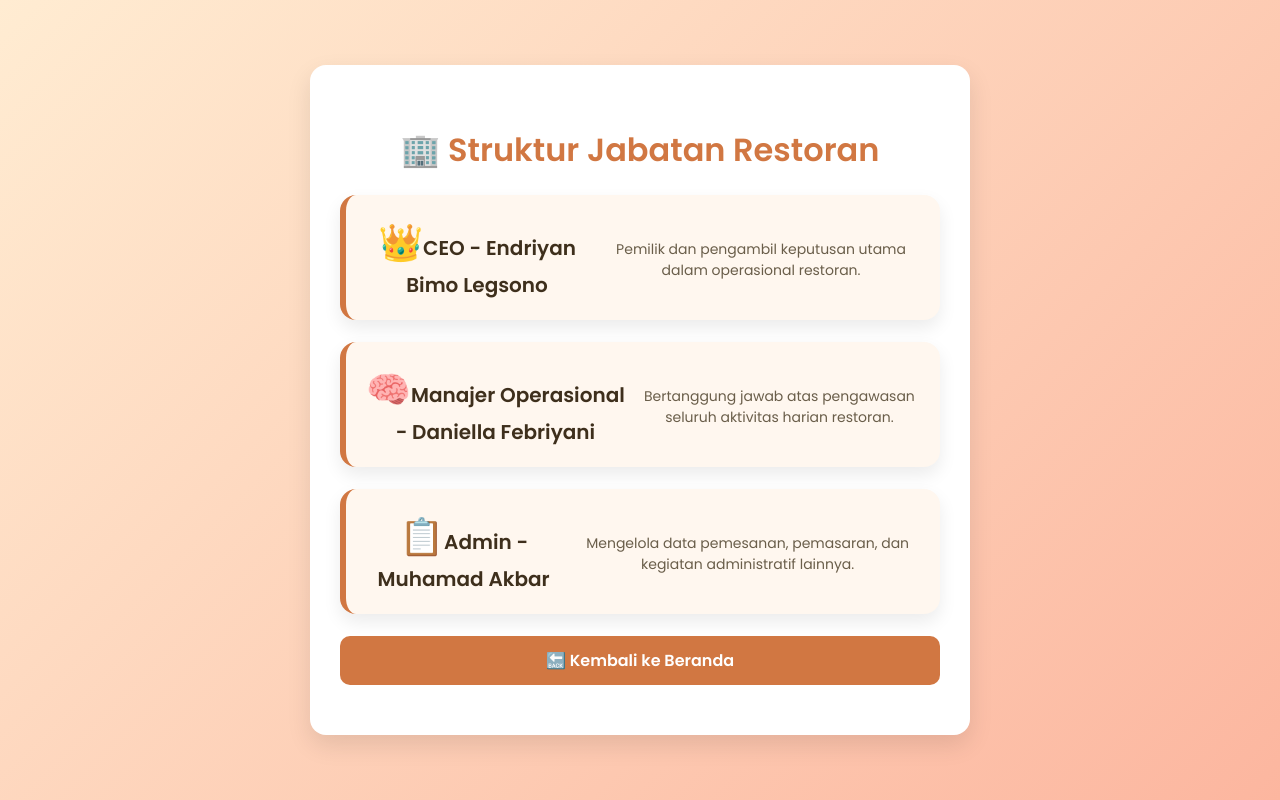
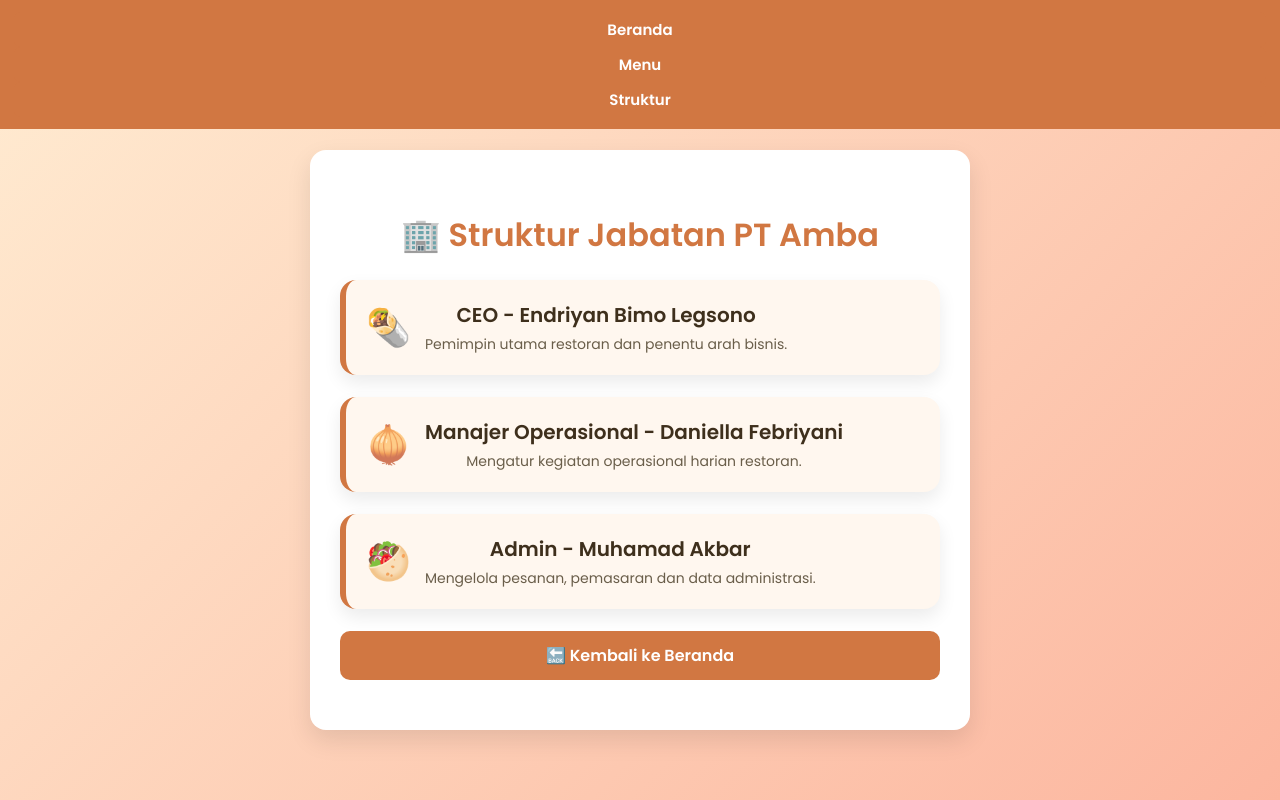
Before and after one commit to Swrizzz/PT-Amba, a plain HTML site: page jabatan.html in a window 1280 px wide. Drawn offline with Linux system fonts and the light colour scheme.

Commit message:
Refactor job structure section in jabatan.html

```diff
--- a/jabatan.html
+++ b/jabatan.html
@@ -5,32 +5,47 @@
   <meta name="viewport" content="width=device-width, initial-scale=1.0"/>
   <title>Struktur Jabatan - PT Amba</title>
 
-  <!-- FONT -->
   <link href="https://fonts.googleapis.com/css2?family=Poppins:wght@400;600&display=swap" rel="stylesheet">
-
-  <!-- STYLE CSS -->
   <link rel="stylesheet" href="style.css">
 </head>
 <body>
-  <div class="container">
-    <h1>🏢 Struktur Jabatan Restoran</h1>
+
+  <!-- NAVBAR -->
+  <div class="navbar">
+    <a href="index.html">Beranda</a>
+    <a href="menu-makanan.html">Menu</a>
+    <a href="jabatan.html">Struktur</a>
+  </div>
+
+  <div class="container" style="margin-top: 80px;">
+    <h1>🏢 Struktur Jabatan PT Amba</h1>
 
     <div class="role">
-      <h2><span class="icon">👑</span>CEO - Endriyan Bimo Legsono</h2>
-      <p>Pemilik dan pengambil keputusan utama dalam operasional restoran.</p>
+      <span class="icon">🌯</span>
+      <div>
+        <h2>CEO - Endriyan Bimo Legsono</h2>
+        <p>Pemimpin utama restoran dan penentu arah bisnis.</p>
+      </div>
     </div>
 
     <div class="role">
-      <h2><span class="icon">🧠</span>Manajer Operasional - Daniella Febriyani</h2>
-      <p>Bertanggung jawab atas pengawasan seluruh aktivitas harian restoran.</p>
+      <span class="icon">🧅</span>
+      <div>
+        <h2>Manajer Operasional - Daniella Febriyani</h2>
+        <p>Mengatur kegiatan operasional harian restoran.</p>
+      </div>
     </div>
 
     <div class="role">
-      <h2><span class="icon">📋</span>Admin - Muhamad Akbar</h2>
-      <p>Mengelola data pemesanan, pemasaran, dan kegiatan administratif lainnya.</p>
+      <span class="icon">🥙</span>
+      <div>
+        <h2>Admin - Muhamad Akbar</h2>
+        <p>Mengelola pesanan, pemasaran dan data administrasi.</p>
+      </div>
     </div>
 
     <a href="index.html" class="button">🔙 Kembali ke Beranda</a>
   </div>
+
 </body>
 </html>
```
